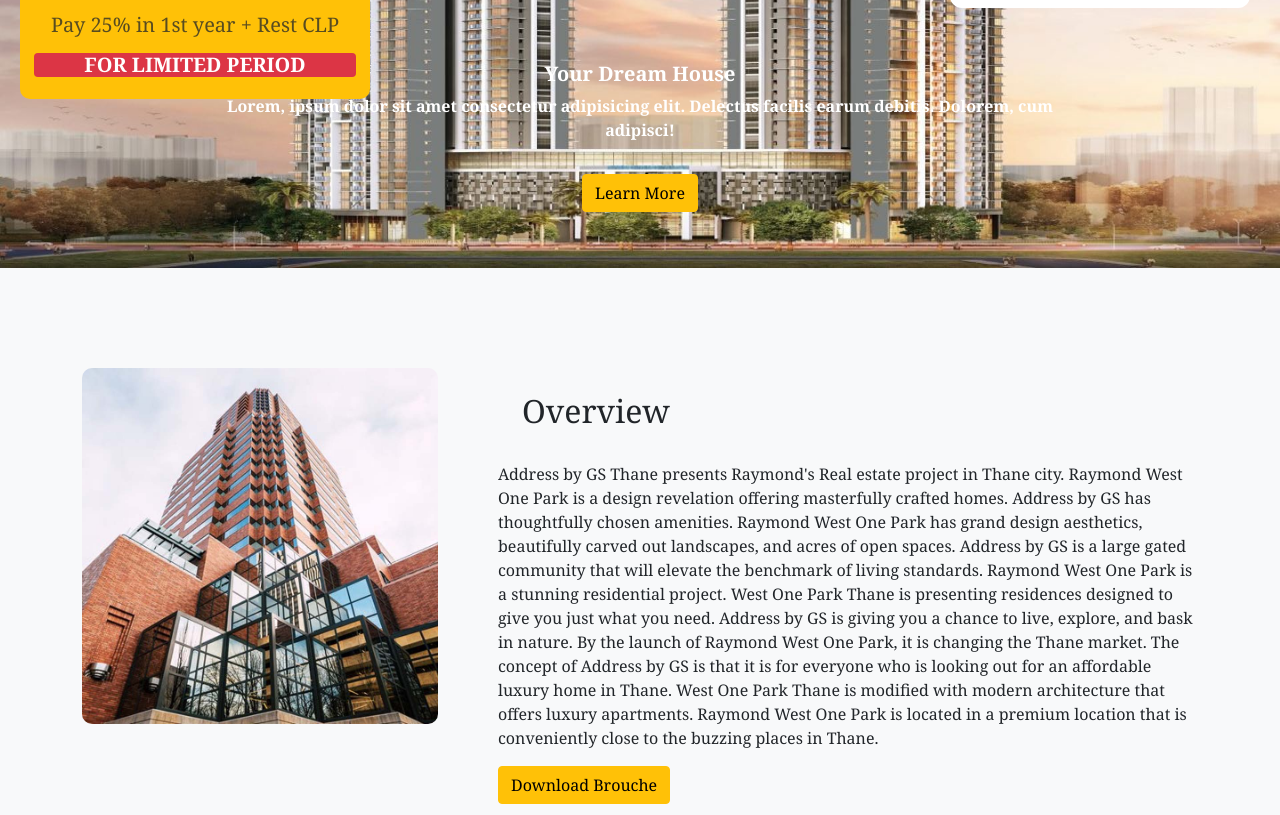
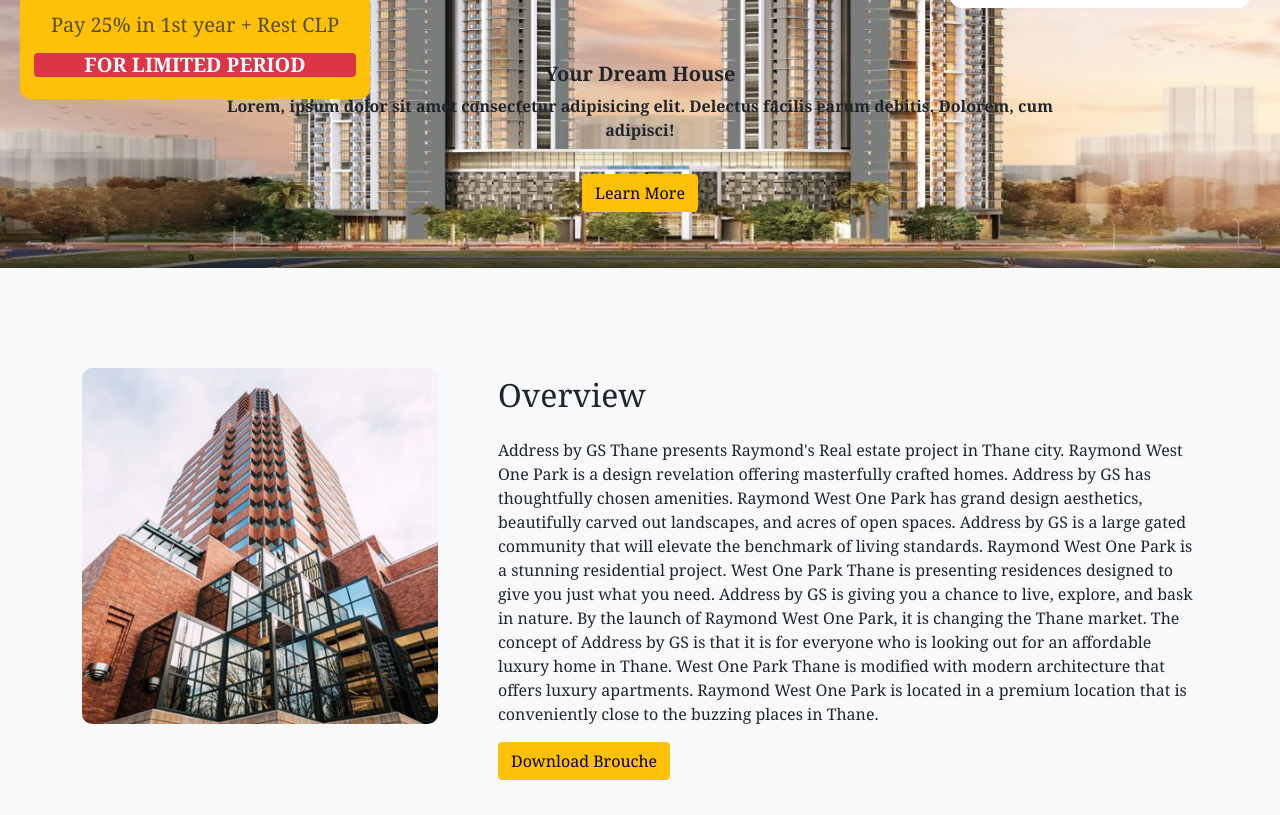
Before and after one commit to rohithalli/builder, a plain HTML site: page index.html in a window 1280 px wide. Shown: the part 532-1347 px from the top of the page. Drawn offline with nearby package versions, Linux system fonts and the light colour scheme.

Commit message:
builder
builder

```diff
--- a/index.html
+++ b/index.html
@@ -60,8 +60,8 @@
       <div class="carousel-item active">
         <img src="./images/bldg.jpg" class="d-block w-100" alt="..." />
         <div class="carousel-caption">
-          <h5 class="fw-bold">Your Dream House</h5>
-          <p class="fw-bold">
+          <h5 class="fw-bold text-dark">Your Dream House</h5>
+          <p class="fw-bold text-dark">
             Lorem, ipsum dolor sit amet consectetur adipisicing elit. Delectus
             facilis earum debitis. Dolorem, cum adipisci!
           </p>
@@ -218,7 +218,7 @@
 
         <div class="col-lg-8 col-md-12 col-12 ps-lg-5 md-5 mb-2">
           <div>
-            <h2 class="p-4">Overview</h2>
+            <h2 class="pb-3 pt-2">Overview</h2>
             <p>
               Address by GS Thane presents Raymond's Real estate project in
               Thane city. Raymond West One Park is a design revelation
```
